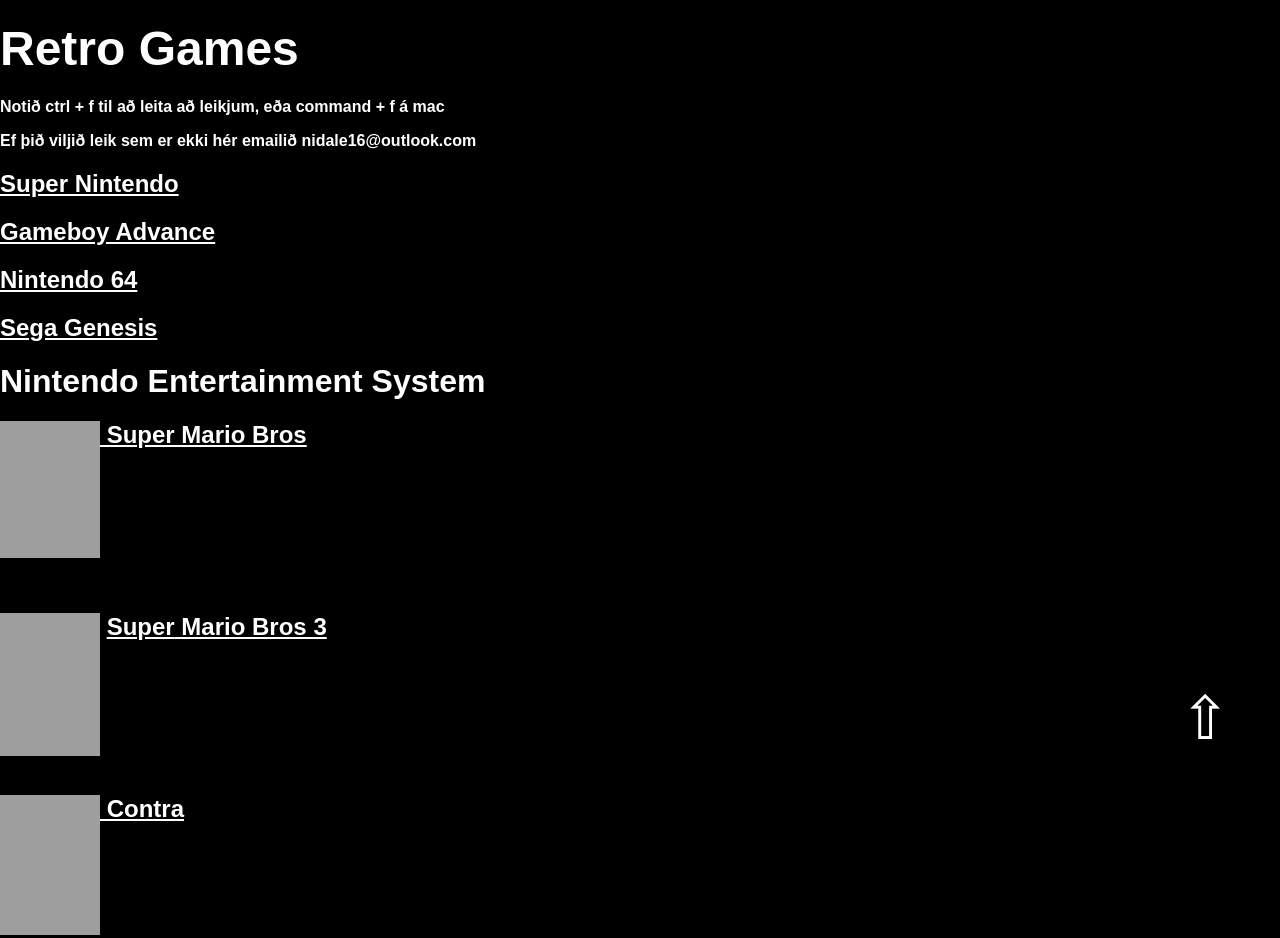
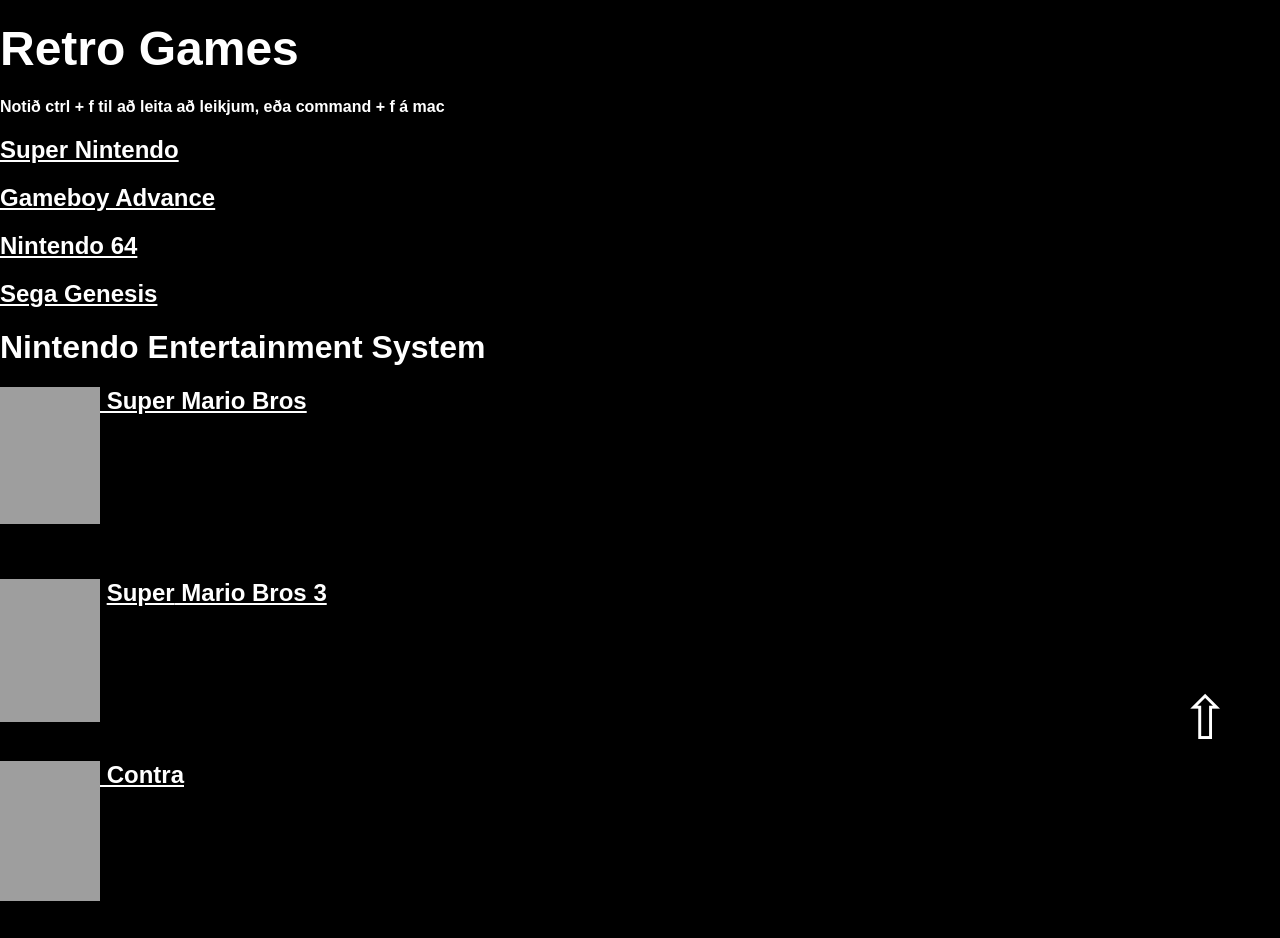
Before and after one commit to NidaleNieve/games, a plain HTML site: page index.html in a window 1280 px wide. Shown: the top 938 px of the page. Drawn offline with Linux system fonts and the light colour scheme; grey boxes are pictures that could not be loaded.

Commit message:
Add files via upload

```diff
--- a/index.html
+++ b/index.html
@@ -14,8 +14,6 @@
 <h1><span style="font-size:48px" id="efst"><strong>Retro Games</strong></span></h1>
 
 <p><strong>Noti&eth; ctrl + f til a&eth; leita a&eth; leikjum, eða command + f á mac</strong></p>
-
-<p><strong>Ef &thorn;i&eth; vilji&eth; leik sem er ekki h&eacute;r emaili&eth; nidale16@outlook.com</strong></p>
 
 <h2><strong><a href="#snes" target="_self">Super Nintendo</a></strong></h2>
 
```
